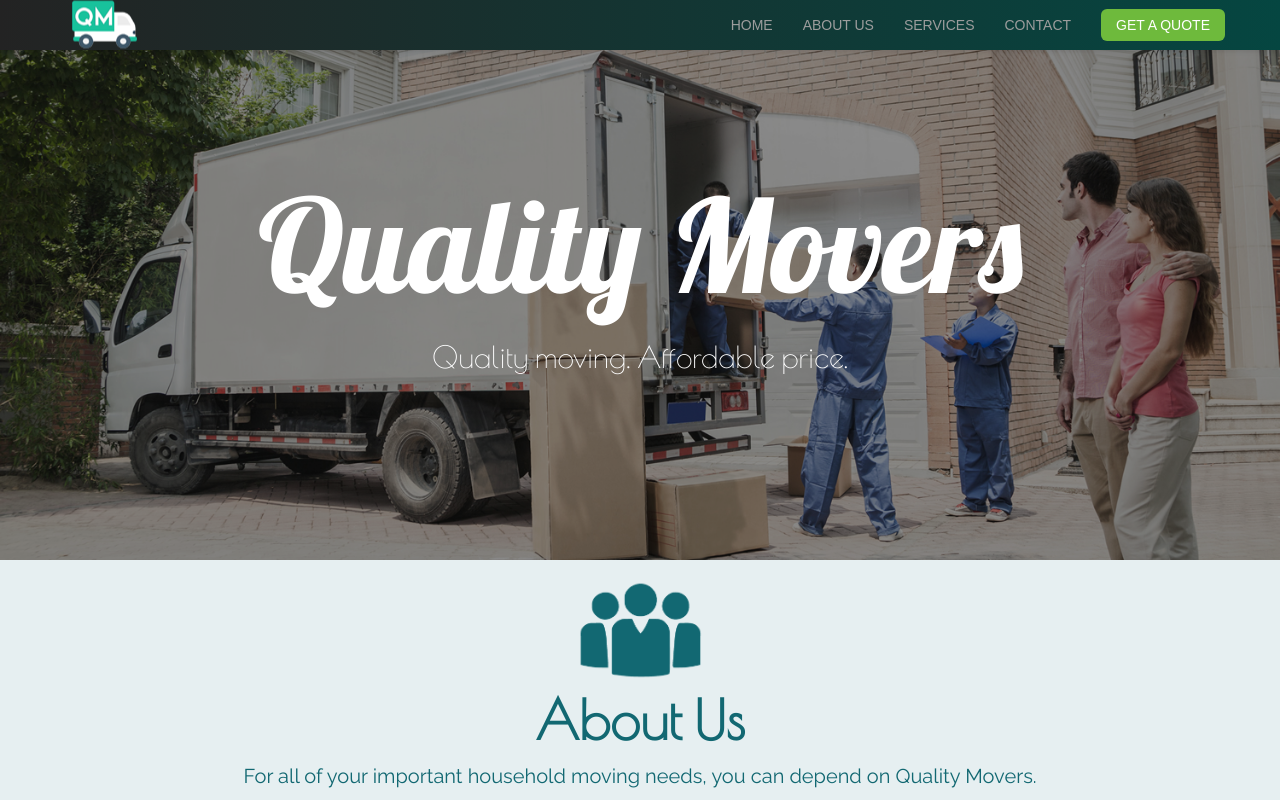
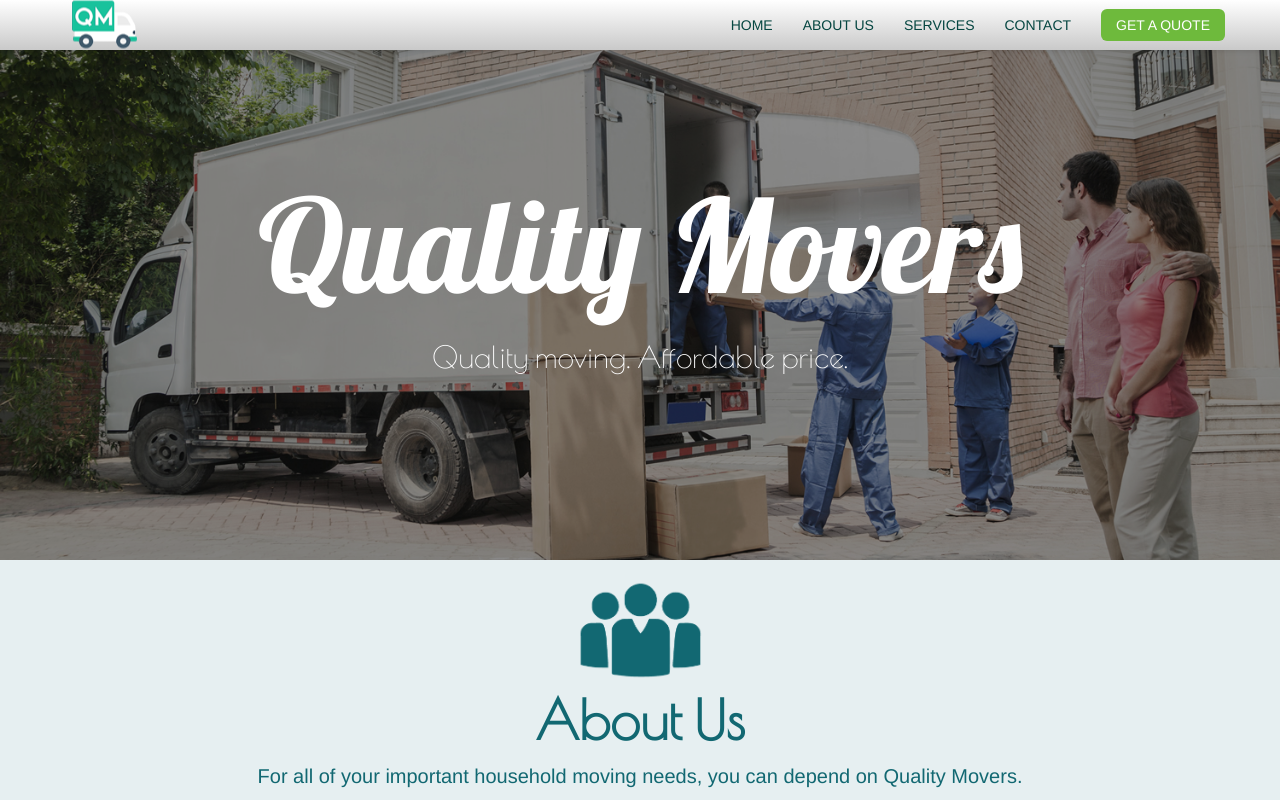
Before and after one commit to caitken7/Quality-Movers, a plain HTML site: page index.html in a window 1280 px wide. Shown: the top 800 px of the page. Drawn offline with nearby package versions, Linux system fonts and the light colour scheme.

Commit message:
Nav Update

```diff
--- a/assets/css/style.css
+++ b/assets/css/style.css
@@ -9,7 +9,8 @@ html,body {
 	max-width: 100%;
 }
 body {
-	font-family: 'Raleway', sans-serif;
+	font-family: "HelveticaNeue-Light", "Helvetica Neue Light", "Helvetica Neue", Helvetica, Arial, "Lucida Grande", sans-serif;
+   font-weight: 300;
 	font-size: 20px;
 	color: white;
 	line-height: 34px;
@@ -196,7 +197,7 @@ footer {
 .navbar {
 	margin-bottom: 0;
 	padding-top: 0;
-	background: linear-gradient(to left, rgba(5,70,65,1.00), rgba(35,35,35,1.00));
+	background: linear-gradient(rgb(255, 255, 255), rgb(201, 201, 201));
 	border: 0;
 	-moz-box-shadow: 0 1px 5px 0 rgba(0, 0, 0, 0.1);
 	-webkit-box-shadow: 0 1px 5px 0 rgba(0, 0, 0, 0.1);
@@ -206,14 +207,16 @@ footer {
 }
 
 ul.navbar-nav {
-	font-family: 'Josefin Sans', sans-serif;
+	font-family: "HelveticaNeue-Light", "Helvetica Neue Light", "Helvetica Neue", Helvetica, Arial, "Lucida Grande", sans-serif;
+   font-weight: 300;
 	font-size: 14px;
 	color: white !important;
 	font-weight: 400;
 	text-transform: uppercase;
 }
 
-ul.navbar-nav li a { background: none; color: #888; border: 0; }
+ul.navbar-nav li a { background: none; color: rgba(5,70,65,1.00) !important; border: 0; }
+#quoteButton { color: white !important}
 ul.navbar-nav li a:hover { background: none; color: #aaa; border: 0; }
 ul.navbar-nav li a:focus { background: none; color: #aaa; outline: 0; border: 0; }
 
@@ -231,7 +234,8 @@ ul.navbar-nav li a.btn-link-3 {
 	padding: 6px 15px;
 	background: #6eba3c;
 	border: 0;
-	font-family: 'Josefin Sans', sans-serif;
+	font-family: "HelveticaNeue-Light", "Helvetica Neue Light", "Helvetica Neue", Helvetica, Arial, "Lucida Grande", sans-serif;
+   font-weight: 300;
 	font-size: 14px;
 	font-weight: 300;
 	color: #fff;
@@ -329,7 +333,8 @@ ul.navbar-nav li a.btn-link-3:active:focus { outline: 0; background: #63a736; co
 	padding: 6px 15px;
 	background: #6eba3c;
 	border: 0;
-	font-family: 'Josefin Sans', sans-serif;
+	font-family: "HelveticaNeue-Light", "Helvetica Neue Light", "Helvetica Neue", Helvetica, Arial, "Lucida Grande", sans-serif;
+   font-weight: 300;
 	font-size: 20px;
 	font-weight: 300;
 	color: #fff;
```
